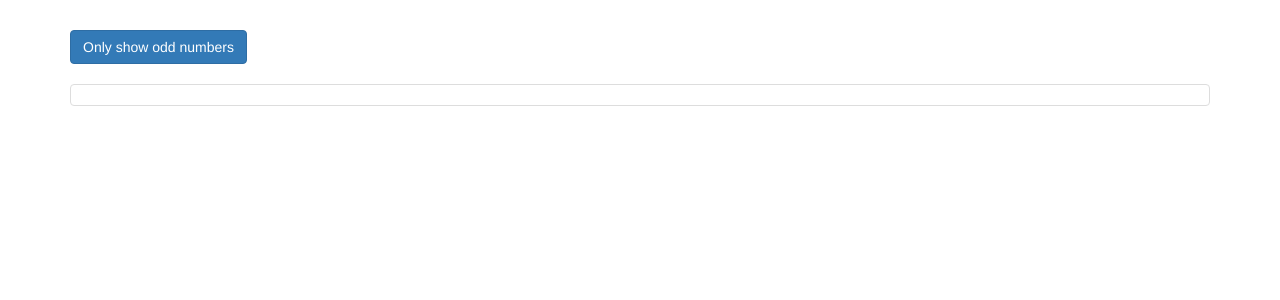
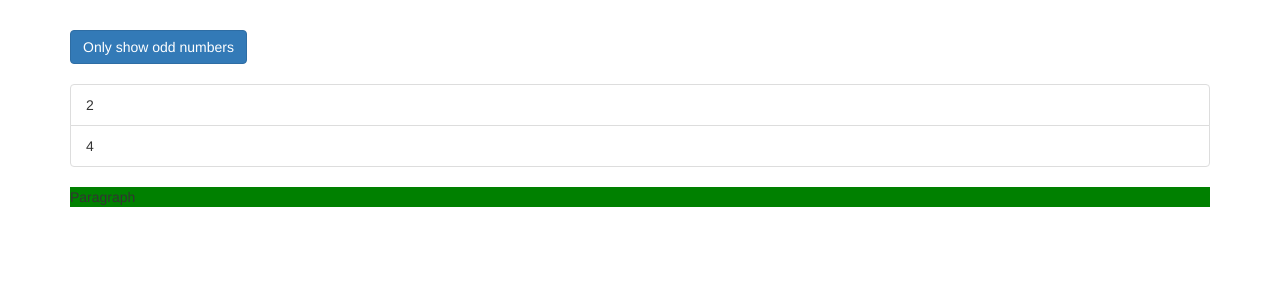
Before and after one commit to MKrezheska/angular-databinding, an Angular app: page / in a window 1280 px wide. Shown: the top 300 px of the page. Built offline with nearby package versions, Linux system fonts and the light colour scheme.

Commit message:
Basic custom attribute directory

```diff
--- a/src/app/app.component.css
+++ b/src/app/app.component.css
@@ -1,3 +1,7 @@
 .container {
   margin-top: 30px;
 }
+
+.odd {
+  color: red;
+}
--- a/src/app/app.component.html
+++ b/src/app/app.component.html
@@ -1,18 +1,34 @@
 <div class="container">
   <div class="row">
     <div class="col-xs-12">
-      <button
-        class="btn btn-primary"
-        (click)="onlyOdd = !onlyOdd">Only show odd numbers</button>
+      <button class="btn btn-primary" (click)="onlyOdd = !onlyOdd">Only show odd numbers</button>
       <br><br>
       <ul class="list-group">
-        <li
-          class="list-group-item">
-        </li>
+        <div *ngIf="onlyOdd">
+          <li
+            class="list-group-item"
+            [ngClass]="{odd: odd % 2 !== 0}"
+            [ngStyle]="{backgroundColor: odd % 2 !== 0 ? 'yellow' : 'transparent'}"
+            *ngFor="let odd of oddNumbers">
+            {{ odd }}
+          </li>
+        </div>
+        <div *ngIf="!onlyOdd">
+          <li
+            class="list-group-item"
+            [ngClass]="{odd: even % 2 !== 0}"
+            [ngStyle]="{backgroundColor: even % 2 !== 0 ? 'yellow' : 'transparent'}"
+            *ngFor="let even of evenNumbers">
+            {{ even }}
+          </li>
+        </div>
+
+
       </ul>
-      <ng-template [ngIf]="onlyOdd">
+      <p appBasicHighlight>Paragraph</p>
+      <!-- <ng-template [ngIf]="onlyOdd">
         <p>Only odd</p>
-      </ng-template>
+      </ng-template> -->
     </div>
   </div>
 </div>
--- a/src/app/app.component.ts
+++ b/src/app/app.component.ts
@@ -6,6 +6,8 @@ import { Component } from '@angular/core';
   styleUrls: ['./app.component.css']
 })
 export class AppComponent {
-  numbers = [1, 2, 3, 4, 5];
+  // numbers = [1, 2, 3, 4, 5];
+  oddNumbers = [1, 3, 5];
+  evenNumbers = [2, 4];
   onlyOdd = false;
 }
--- a/src/app/app.module.ts
+++ b/src/app/app.module.ts
@@ -4,10 +4,12 @@ import { FormsModule } from '@angular/forms';
 
 
 import { AppComponent } from './app.component';
+import { BasicHighlightDirective } from './basic-highlight/bacis-highlight.directive';
 
 @NgModule({
   declarations: [
-    AppComponent
+    AppComponent,
+    BasicHighlightDirective
   ],
   imports: [
     BrowserModule,
--- /dev/null
+++ b/src/app/basic-highlight/bacis-highlight.directive.ts
@@ -0,0 +1,13 @@
+import { Directive, ElementRef, OnInit } from '@angular/core';
+
+@Directive({
+    selector: '[appBasicHighlight]'
+})
+export class BasicHighlightDirective implements OnInit{
+    constructor(private elementRef: ElementRef){
+    }
+
+    ngOnInit() {
+        this.elementRef.nativeElement.style.backgroundColor = 'green';
+    }
+}
```
